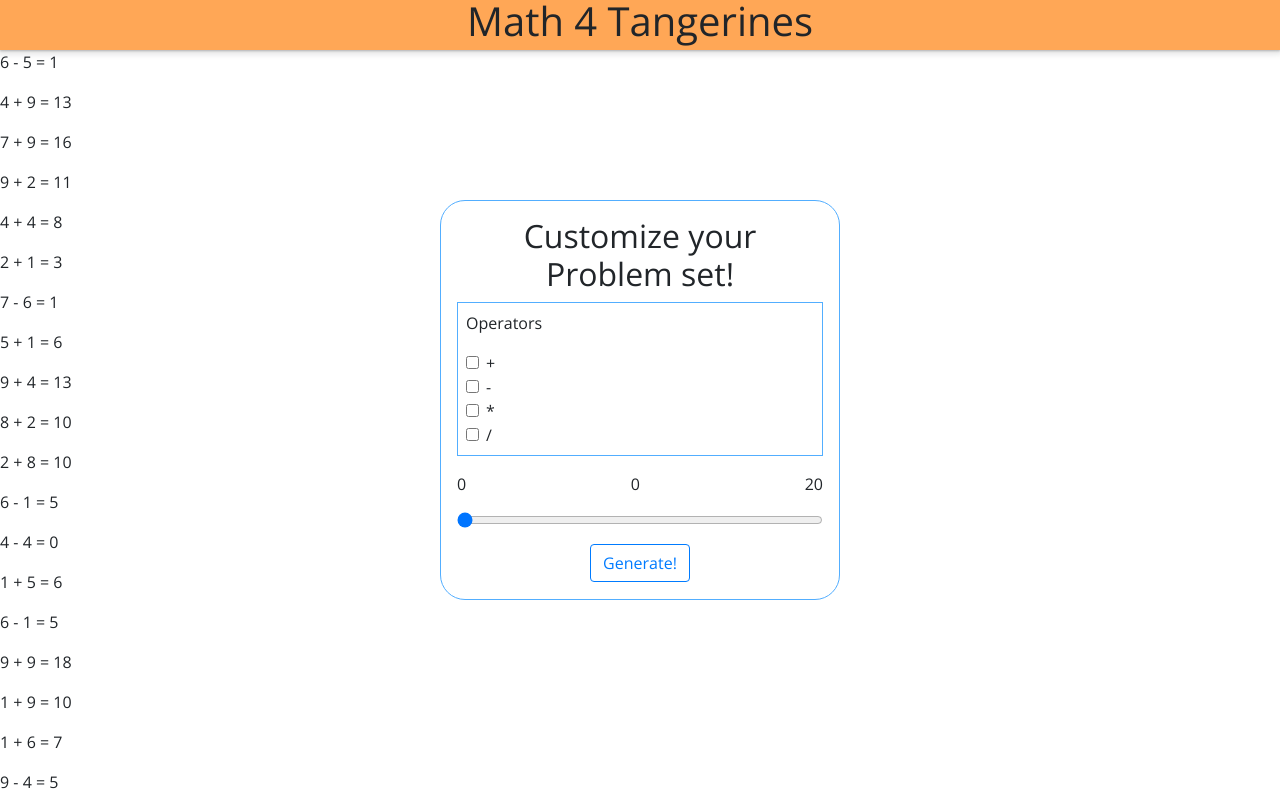
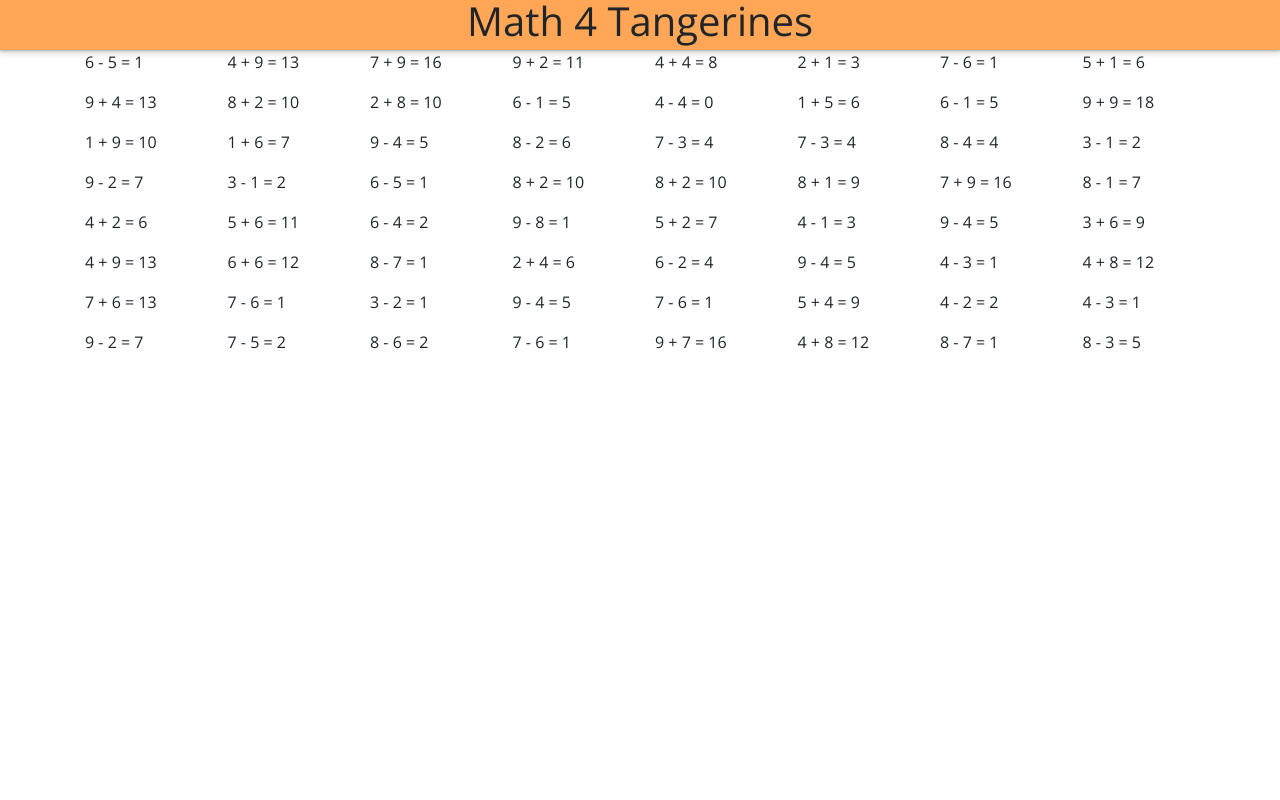
Before and after one commit to Tchao770/Math-4-Tangerines, a React app: page / in a window 1280 px wide. Shown: the top 800 px of the page. Built offline with nearby package versions, Linux system fonts and the light colour scheme; the HTML template or start-up script is replaced by a standard one.

Commit message:
Placed problems in a grid

```diff
--- a/src/components/ProblemSet.jsx
+++ b/src/components/ProblemSet.jsx
@@ -1,16 +1,29 @@
+import { Container, Row, Col } from "react-bootstrap/";
 import { generateProblem } from "../logic/generateProblem.js";
-const problemList = generateProblem({ min: 1, max: 10, count: 100, operators: ['+', '-'] });
+
+const problemList = generateProblem({ min: 1, max: 10, count: 64, operators: ['+', '-'] });
+const newArr = [];
+const count = 64;
+const rows = Math.sqrt(count);
+while (problemList.length) newArr.push(problemList.splice(0, rows));
 
 function ProblemSet() {
     return (
-        <div>
-            {
-                problemList.map((problem, index) => {
-                    const { a, b, op, ans } = problem
-                    return <p key={index}>{a} {op} {b} = {ans}</p>
-                })
-            }
-        </div>
+        <Container>
+            {newArr.map((problemRow) => {
+                return (
+                    < Row >
+                        {problemRow.map((problem, index) => {
+                            const { a, b, op, ans } = problem;
+                            return (
+                                <Col>
+                                    <p key={index}>{a} {op} {b} = {ans}</p>
+                                </Col>)
+                        })
+                        }
+                    </Row>)
+            })}
+        </Container >
     );
 }
 
--- a/src/styles/optionmenu.scss
+++ b/src/styles/optionmenu.scss
@@ -2,12 +2,14 @@
     height: 400px;
     width: 400px;
     padding: 1rem;
+    background-color: white;
     border-radius: 25px;
     border: solid 1px hsl(208,100%,66%);
     position: absolute;
     top: 50%;
     left: 50%;
     transform: translate(-50%, -50%);
+    visibility: hidden;
     h2{
         text-align: center;
     }
```
